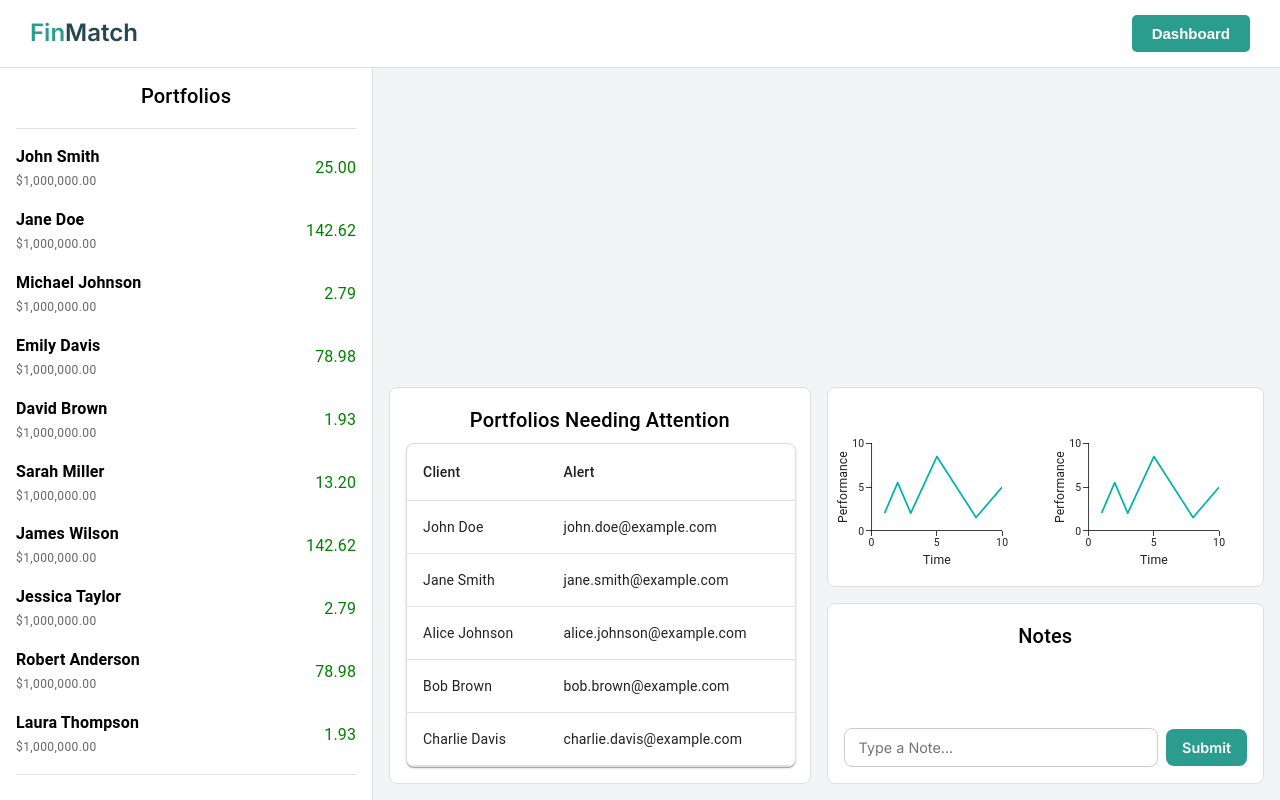
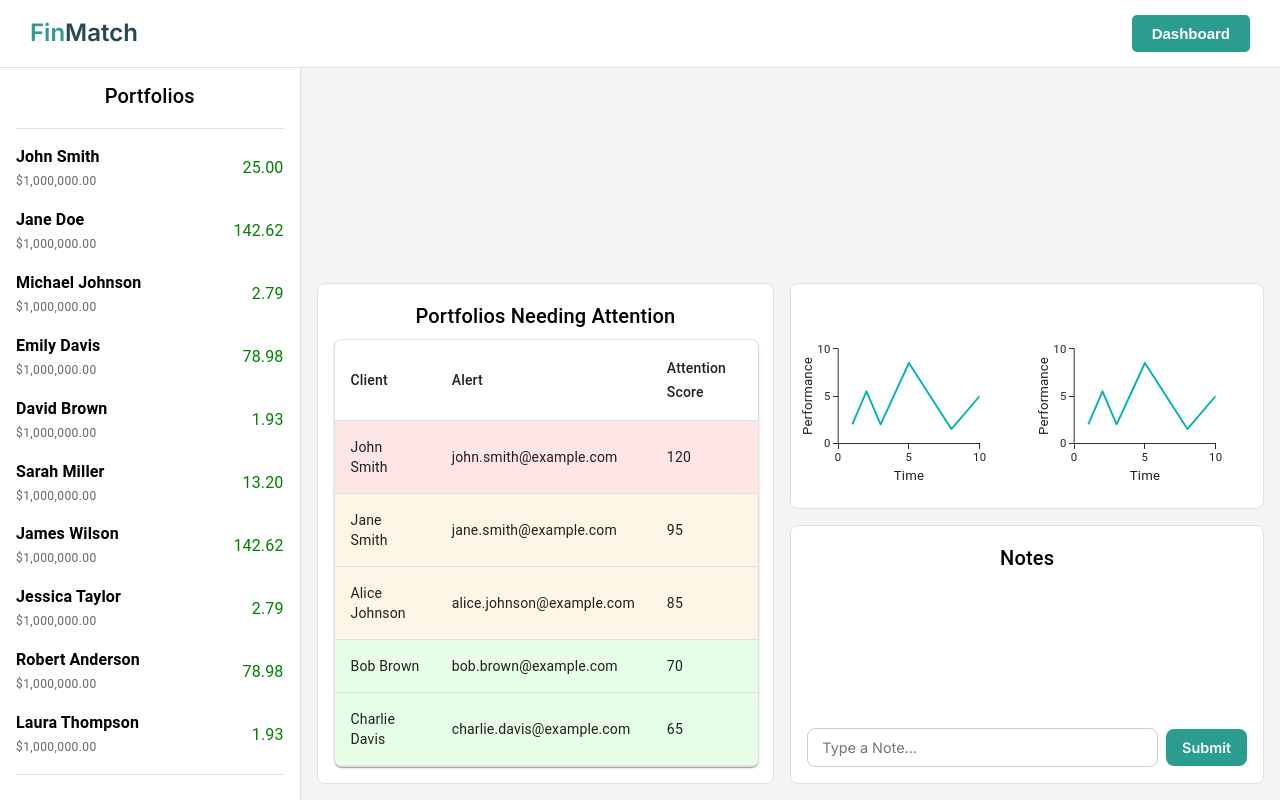
Before and after one commit to Andrew-J-Li/fin-match, a React (Create React App) app in the folder frontend/: page /dashboard in a window 1280 px wide. Built offline with nearby package versions, Linux system fonts and the light colour scheme; a web font is replaced by a local one.

Commit message:
Add Portfolio Name

```diff
--- a/frontend/src/pages/Dashboard.js
+++ b/frontend/src/pages/Dashboard.js
@@ -23,8 +23,8 @@ export default function Dashboard() {
   const [alerts, setAlerts] = useState([
     {
       client_id: 1,
-      client_name: "John Doe",
-      contact_info: "john.doe@example.com",
+      client_name: "John Smith",
+      contact_info: "john.smith@example.com",
       total_affected_score: 120
     },
     {
@@ -250,23 +250,39 @@ export default function Dashboard() {
                   <TableRow>
                     <TableCell>Client</TableCell>
                     <TableCell>Alert</TableCell>
+                    <TableCell>Attention Score</TableCell>
                   </TableRow>
                 </TableHead>
                 <TableBody>
-                  {alerts.map((alert, index) => (
+                  {alerts.map((alert, index) => {
+                    // Determine the priority level based on the total_affected_score
+                    let backgroundColor;
+                    if (alert.total_affected_score >= 100) {
+                      backgroundColor = "#ffe6e6"; // High priority - light red
+                    } else if (alert.total_affected_score >= 75) {
+                      backgroundColor = "#fff5e6"; // Medium priority - light orange
+                    } else {
+                      backgroundColor = "#e6ffe6"; // Low priority - light green
+                    }
+
+                    return (
                       <TableRow
                         key={index}
-                      onClick={() => handleRowClick(alert.client_id)}
+                        onClick={() => handleRowClick(alert.client_name)}
                         sx={{
                           cursor: "pointer",
-                        "&:hover": { backgroundColor: "#f0f0f0" },
+                          backgroundColor: backgroundColor, // Apply the background color
+                          "&:hover": { backgroundColor: "#f0f0f0" }, // Lighter shade on hover
                         }}
                       >
                         <TableCell>{alert.client_name}</TableCell>
                         <TableCell>{alert.contact_info}</TableCell>
+                        <TableCell>{alert.total_affected_score}</TableCell>
                       </TableRow>
-                  ))}
+                    );
+                  })}
                 </TableBody>
+
               </Table>
             </TableContainer>
           </Box>
--- a/frontend/src/pages/Portfolio.js
+++ b/frontend/src/pages/Portfolio.js
@@ -3,7 +3,21 @@ import { Box, Typography, Card, CardContent } from "@mui/material";
 import { DataGrid } from "@mui/x-data-grid";
 import { XAxis, YAxis, CartesianGrid, Tooltip, BarChart, Bar, PieChart, Pie, Cell, Legend } from "recharts";
 
+const parseQuery = (queryString) => {
+    const params = new URLSearchParams(queryString);
+    const entries = Array.from(params.entries());
+    const result = {};
+    entries.forEach(([key, value]) => {
+        result[key] = decodeURIComponent(value);
+    });
+    return result;
+};
+
 const Portfolio = () => {
+    const queryParams = parseQuery(window.location.search); // Get query params from URL
+    console.log("Query Params:", queryParams);
+    const name = Object.keys(queryParams)[0] || "Unknown User"; // Gets the first key from the URL
+
     const pieChartData = [
         { name: "CMO", value: 27, color: "#8884d8" },
         { name: "CORPORATES", value: 60, color: "#82ca9d" },
@@ -103,10 +117,9 @@ const Portfolio = () => {
                 >
                     <CardContent>
                         <Typography variant="h4" sx={{ fontWeight: "bold", marginTop: 1 }}>
-                            Roshan Mehta's Portfolio
+                            {name}'s Portfolio
                         </Typography>
                         <Typography>
-                            roshan.mehta@utexas.edu - 936-224-2564
                         </Typography>
                     </CardContent>
                 </Card>
```
Lines whose indentation alone changed are shown as unchanged.
